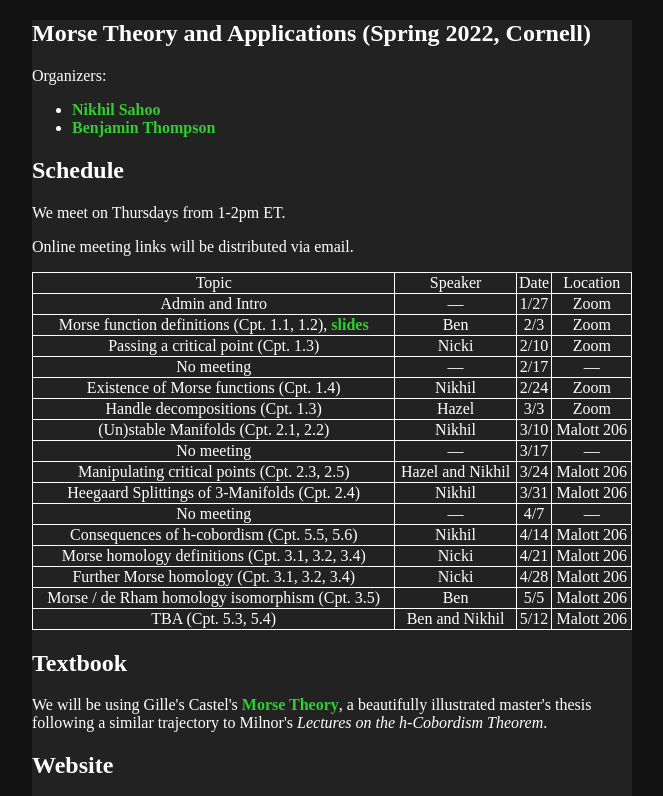
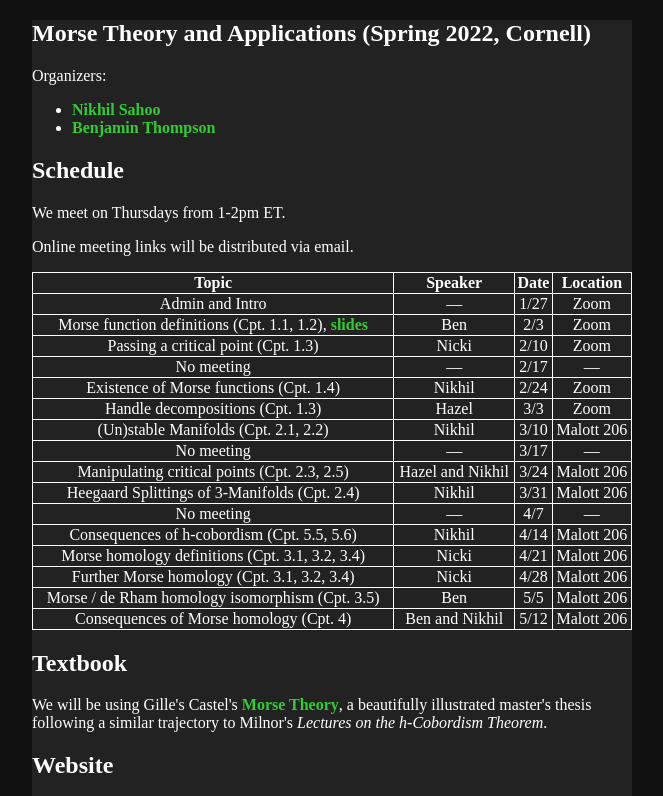
Before and after one commit to bg-thompson/morse-theory-course, a plain HTML site: page index.html in a window 1280 px wide. Shown: the top 796 px of the page, without its empty margins (308-971 px from the left). Drawn offline with nearby package versions, Linux system fonts and the light colour scheme.

Commit message:
Add files via upload

```diff
--- a/index.html
+++ b/index.html
@@ -38,10 +38,10 @@
       <p>Online meeting links will be distributed via email.</p>
       <table>
         <tr>
-          <th>Topic</th>
-          <th>Speaker</th>
-          <th>Date</th>
-          <th>Location</th>
+          <th><b>Topic</b></th>
+          <th><b>Speaker</b></th>
+          <th><b>Date</b></th>
+          <th><b>Location</b></th>
         </tr>
         <tr>
           <td>Admin and Intro</td>
@@ -134,7 +134,7 @@
           <td>Malott 206</td>
         </tr>
         <tr>
-          <td>TBA (Cpt. 5.3, 5.4)</td>
+          <td>Consequences of Morse homology (Cpt. 4)</td>
           <td>Ben and Nikhil</td>
           <td>5/12</td>
           <td>Malott 206</td>
@@ -269,7 +269,7 @@
           <li>Klein's <a href="https://link.springer.com/content/pdf/10.1007/BF02568406.pdf">Coordinate-Free Morse Theory</a> seems like a really neat result.</li>
           <li>Everyone recommends <a href="http://www.numdam.org/article/PMIHES_1988__68__99_0.pdf">Morse Theory Indomitable</a>, but the organizers have not (yet) been able to follow any part after the entrance of Witten.</li>
           <li><a href="https://arxiv.org/pdf/math/0101268.pdf">Finite-volume Flows and Morse Theory</a>. David Nadler recommended this as an interesting framework in which to view Morse homology. It indeed seems really cool, but it requires some background on currents.</li>
-          <li><a href="https://www.math.utah.edu/~bestvina/eprints/minicourse.pdf">PL Morse theory</a> gives a review of Morse theory, PL Morse theory, and applications.</li>
+          <li><a href="https://www.math.utah.edu/~bestvina/eprints/minicourse.pdf">PL Morse theory</a> gives a review of Morse theory, PL Morse theory and applications.</li>
           <li>The handlebody and surgery tools that are developed in Morse theory make a wide vista of results more readily accessible. This includes the famed Lickorish-Wallace theorem and some fun papers by our colleague <a href="https://e.math.cornell.edu/people/ml2437/#research">Max Lipton</a>. </li>
         </ul>
 
```
